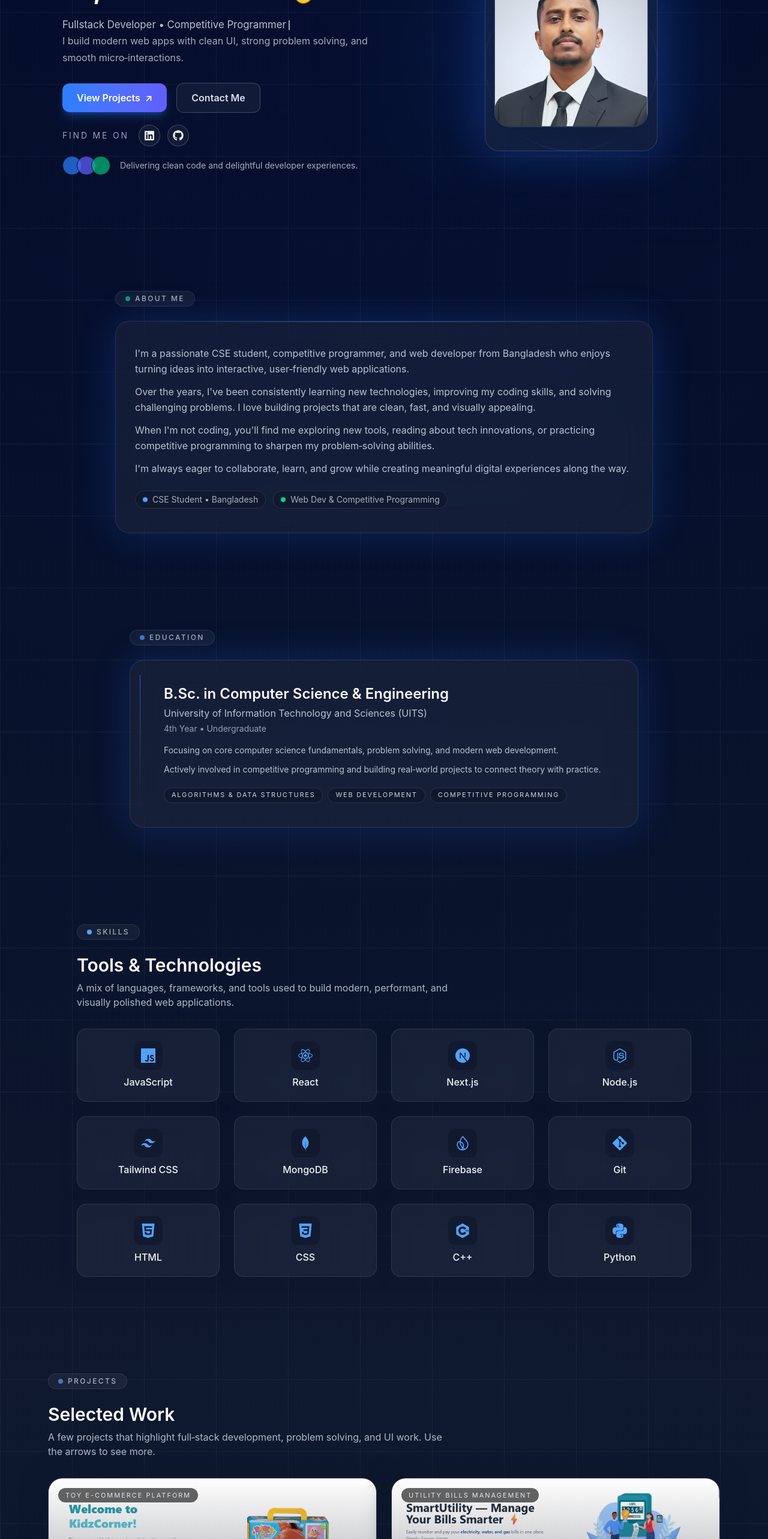
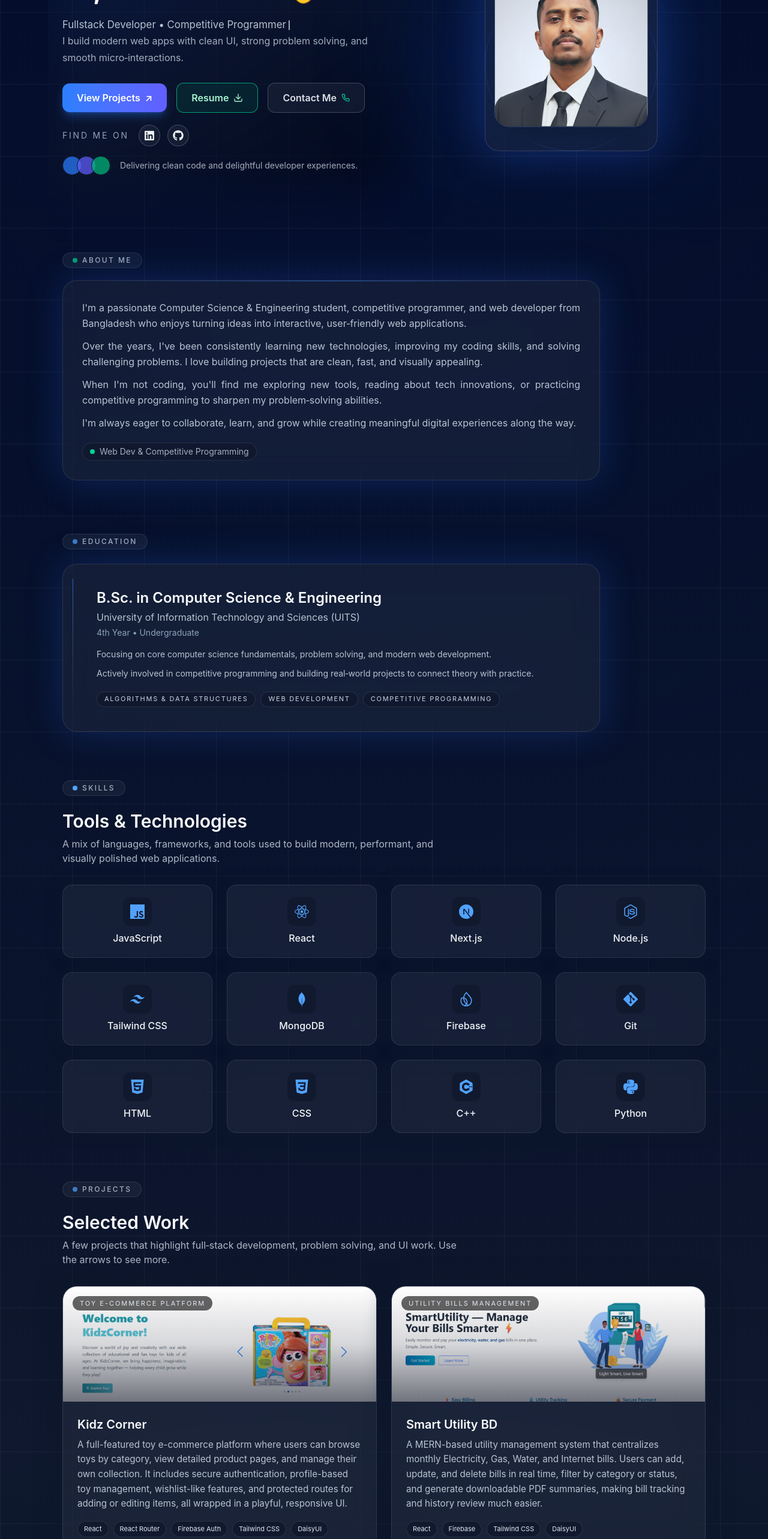
Before and after one commit to Mahfuz5634/My-Portfolio, a React (Vite) app: page / in a window 1280 px wide. Shown: the part 220-2786 px from the top of the page at 60% size. Built offline with nearby package versions, Linux system fonts and the light colour scheme.

Commit message:
all done

```diff
--- a/index.html
+++ b/index.html
@@ -2,9 +2,9 @@
 <html lang="en">
   <head>
     <meta charset="UTF-8" />
-    <link rel="icon" type="image/svg+xml" href="/vite.svg" />
+
     <meta name="viewport" content="width=device-width, initial-scale=1.0" />
-    <title>my-portfolio</title>
+    <title>Mahfuz's-Portfolio</title>
   </head>
   <body>
     <div id="root"></div>
--- a/src/components/About.jsx
+++ b/src/components/About.jsx
@@ -2,10 +2,10 @@ import React from "react";
 
 const About = () => {
   return (
-    <section id="about" className="py-20">
-      <div className="max-w-4xl mx-auto">
+    <section id="about" className="pt-4 pb-12">
+      <div className="max-w-6xl mx-auto px-4 sm:px-6">
         {/* Section label */}
-        <div className="inline-flex items-center gap-2 rounded-full border border-white/10 bg-white/5 px-4 py-1 mb-6 backdrop-blur">
+        <div className="inline-flex items-center gap-2 rounded-full border border-white/10 bg-white/5 px-4 py-1 mb-5 backdrop-blur">
           <span className="h-2 w-2 rounded-full bg-emerald-400 animate-pulse" />
           <span className="text-xs font-medium uppercase tracking-[0.2em] text-slate-300/80">
             About Me
@@ -13,43 +13,39 @@ const About = () => {
         </div>
 
         {/* Glass card */}
-        <div className="relative rounded-3xl border border-white/10 bg-white/5 px-6 sm:px-8 py-8 sm:py-10 backdrop-blur-xl shadow-[0_0_60px_rgba(37,99,235,0.25)]">
+        <div className="relative w-full sm:max-w-4xl rounded-3xl border border-white/10 bg-white/5 px-5 sm:px-8 py-6 sm:py-8 backdrop-blur-xl shadow-[0_0_60px_rgba(37,99,235,0.25)]">
           {/* subtle gradient line */}
           <div className="absolute inset-x-6 top-0 h-px bg-gradient-to-r from-transparent via-blue-500/60 to-transparent" />
 
-          <p className="text-sm sm:text-base text-slate-300/90 leading-relaxed mb-3">
-            I&apos;m a passionate CSE student, competitive programmer, and web
+          <p className="text-sm sm:text-base sm:text-justify text-slate-300/90 leading-relaxed mb-3">
+            I&apos;m a passionate Computer Science & Engineering student, competitive programmer, and web
             developer from Bangladesh who enjoys turning ideas into interactive,
             user‑friendly web applications.
           </p>
 
-          <p className="text-sm sm:text-base text-slate-300/90 leading-relaxed mb-3">
+          <p className="text-sm sm:text-base sm:text-justify text-slate-300/90 leading-relaxed mb-3">
             Over the years, I&apos;ve been consistently learning new
             technologies, improving my coding skills, and solving challenging
             problems. I love building projects that are clean, fast, and visually
             appealing.
           </p>
 
-          <p className="text-sm sm:text-base text-slate-300/90 leading-relaxed mb-3">
+          <p className="text-sm sm:text-base sm:text-justify text-slate-300/90 leading-relaxed mb-3">
             When I&apos;m not coding, you&apos;ll find me exploring new tools,
             reading about tech innovations, or practicing competitive programming
             to sharpen my problem‑solving abilities.
           </p>
 
-          <p className="text-sm sm:text-base text-slate-300/90 leading-relaxed">
+          <p className="text-sm sm:text-base sm:text-justify text-slate-300/90 leading-relaxed">
             I&apos;m always eager to collaborate, learn, and grow while creating
             meaningful digital experiences along the way.
           </p>
 
           {/* Small meta row */}
-          <div className="mt-6 flex flex-wrap items-center gap-3 text-xs sm:text-sm text-slate-300/80">
-            <span className="inline-flex items-center gap-2 rounded-full bg-slate-900/60 px-3 py-1 border border-white/10">
-              <span className="h-2 w-2 rounded-full bg-blue-400" />
-              <span>CSE Student • Bangladesh</span>
-            </span>
+          <div className="mt-5 flex flex-wrap items-center gap-3 text-xs sm:text-sm text-slate-300/80">
             <span className="inline-flex items-center gap-2 rounded-full bg-slate-900/60 px-3 py-1 border border-white/10">
               <span className="h-2 w-2 rounded-full bg-emerald-400" />
-              <span>Web Dev & Competitive Programming</span>
+              <span>Web Dev &amp; Competitive Programming</span>
             </span>
           </div>
         </div>
--- a/src/components/Education.jsx
+++ b/src/components/Education.jsx
@@ -2,8 +2,8 @@ import React from "react";
 
 const Education = () => {
   return (
-    <section id="education" className="py-20">
-      <div className="max-w-4xl mx-auto px-6">
+    <section id="education" className="py-10">
+      <div className="max-w-6xl mx-auto px-6">
         {/* label */}
         <div className="inline-flex items-center gap-2 rounded-full border border-white/10 bg-white/5 px-4 py-1 mb-6 backdrop-blur">
           <span className="h-2 w-2 rounded-full bg-blue-400 animate-pulse" />
@@ -12,7 +12,7 @@ const Education = () => {
           </span>
         </div>
 
-        <div className="relative rounded-3xl border border-white/10 bg-white/5 px-6 sm:px-8 py-8 sm:py-10 backdrop-blur-xl shadow-[0_0_60px_rgba(37,99,235,0.25)]">
+        <div className="relative max-w-4xl rounded-3xl border border-white/10 bg-white/5 px-6 sm:px-8 py-8 sm:py-10 backdrop-blur-xl shadow-[0_0_60px_rgba(37,99,235,0.25)]">
           {/* vertical accent line */}
           <div className="absolute left-4 top-6 bottom-6 hidden sm:block">
             <div className="h-full w-px bg-gradient-to-b from-blue-500/70 via-slate-500/40 to-transparent" />
@@ -20,7 +20,7 @@ const Education = () => {
 
           <div className="sm:ml-6">
             <h2 className="text-xl sm:text-2xl font-semibold text-slate-50 mb-1">
-              B.Sc. in Computer Science & Engineering
+              B.Sc. in Computer Science &amp; Engineering
             </h2>
             <p className="text-sm sm:text-base text-slate-300/90 mb-1">
               University of Information Technology and Sciences (UITS)
@@ -41,7 +41,7 @@ const Education = () => {
 
               <div className="flex flex-wrap gap-2 mt-2">
                 <span className="rounded-full bg-slate-900/70 border border-white/10 px-3 py-1 text-[11px] uppercase tracking-[0.16em] text-slate-300">
-                  Algorithms & Data Structures
+                  Algorithms &amp; Data Structures
                 </span>
                 <span className="rounded-full bg-slate-900/70 border border-white/10 px-3 py-1 text-[11px] uppercase tracking-[0.16em] text-slate-300">
                   Web Development
--- a/src/components/Footer.jsx
+++ b/src/components/Footer.jsx
@@ -7,11 +7,18 @@ export default function Footer() {
         {/* subtle line */}
         <div className="h-px w-full bg-gradient-to-r from-transparent via-slate-600/60 to-transparent mb-4" />
 
-        <div className="flex flex-col items-center gap-1 text-sm text-slate-300">
+        <div className="flex flex-col items-center gap-2 text-sm text-slate-300">
           <p className="text-xs text-slate-400">
-            Open to interesting projects & collaborations.
+            Open to interesting projects &amp; collaborations.
           </p>
-          <p>© {new Date().getFullYear()} Mahfuz</p>
+
+          <p className="text-xs text-slate-400">
+            Based in <span className="text-slate-200">Bangladesh</span> • Building web apps &amp; solving problems.
+          </p>
+
+          <p className="text-[11px] text-slate-500">
+            © {new Date().getFullYear()} Mahfuz • Crafted with React &amp; Tailwind CSS
+          </p>
         </div>
       </div>
     </footer>
--- a/src/components/Hero.jsx
+++ b/src/components/Hero.jsx
@@ -1,12 +1,11 @@
 import React, { useEffect } from "react";
-import {
-  motion,
-  useMotionValue,
-  useTransform,
-  animate,
-} from "framer-motion";
+import { motion, useMotionValue, useTransform, animate } from "framer-motion";
 import { FaGithub, FaLinkedin } from "react-icons/fa";
 import image from "../assets/myPhoto.png";
+import { FiDownload } from "react-icons/fi";
+import { FiMail, FiPhone } from "react-icons/fi";
+
+
 
 // Text animation
 const fadeUp = {
@@ -32,9 +31,7 @@ const staggerContainer = {
 const TypingText = ({ text }) => {
   const count = useMotionValue(0);
   const rounded = useTransform(count, (latest) => Math.round(latest));
-  const displayText = useTransform(rounded, (latest) =>
-    text.slice(0, latest)
-  );
+  const displayText = useTransform(rounded, (latest) => text.slice(0, latest));
 
   useEffect(() => {
     const controls = animate(count, text.length, {
@@ -84,27 +81,30 @@ const Hero = () => {
       </motion.div>
 
       {/* content wrapper */}
-      <div className="relative z-10 max-w-6xl mx-auto px-6 flex flex-col md:flex-row items-center gap-14 md:gap-18">
-        {/* LEFT TEXT */}
+      <div className="relative z-10 max-w-6xl mx-auto px-6 flex flex-col-reverse md:flex-row items-center gap-14 md:gap-18">
+        {/* LEFT TEXT (below image on mobile, left on desktop) */}
         <motion.div
           variants={staggerContainer}
           initial="hidden"
           animate="visible"
-          className="flex-1"
+          className="flex-1 relative"
         >
+          {/* subtle glow card behind text */}
+          <div className="pointer-events-none absolute -inset-x-4 -inset-y-6 rounded-3xl bg-gradient-to-br from-blue-500/10 via-slate-900/60 to-slate-950/80 blur-2xl" />
+
           <motion.div
             variants={fadeUp}
-            className="inline-flex items-center gap-2 rounded-full border border-white/10 bg-white/5 px-4 py-1.5 mb-5 backdrop-blur-md"
+            className="inline-flex items-center gap-2 rounded-full border border-white/10 bg-white/5 px-4 py-1.5 mb-5 backdrop-blur-md relative"
           >
             <span className="inline-block h-2 w-2 rounded-full bg-emerald-400 animate-pulse" />
             <p className="text-xs md:text-sm text-slate-200/80">
-              Available for onsite & remote roles
+              Available for onsite &amp; remote roles
             </p>
           </motion.div>
 
           <motion.h1
             variants={fadeUp}
-            className="text-4xl sm:text-5xl md:text-[2.9rem] lg:text-[3.3rem] font-semibold tracking-tight text-slate-50 mb-4 leading-tight"
+            className="relative text-4xl sm:text-5xl md:text-[2.9rem] lg:text-[3.3rem] font-semibold tracking-tight text-slate-50 mb-4 leading-tight"
           >
             Hi, <span className="text-slate-300">I&apos;m</span>{" "}
             <span className="bg-gradient-to-r from-blue-400 via-sky-400 to-indigo-400 bg-clip-text text-transparent">
@@ -115,19 +115,20 @@ const Hero = () => {
 
           <motion.p
             variants={fadeUp}
-            className="text-base sm:text-lg md:text-[1.05rem] text-slate-300/90 leading-relaxed max-w-xl"
+            className="relative text-base sm:text-lg md:text-[1.05rem] text-slate-300/90 leading-relaxed max-w-xl"
           >
             <TypingText text="Fullstack Developer • Competitive Programmer" />
             <br />
             <span className="text-sm sm:text-base text-slate-300/80">
-              I build modern web apps with clean UI, strong problem solving,
-              and smooth micro‑interactions.
+              I build modern web apps with clean UI, strong problem solving, and
+              smooth micro‑interactions.
             </span>
           </motion.p>
 
+          {/* CTA row with Resume */}
           <motion.div
             variants={fadeUp}
-            className="mt-7 flex flex-wrap items-center gap-4"
+            className="relative mt-7 flex flex-wrap items-center gap-4"
           >
             <motion.a
               whileHover={{ scale: 1.05, y: -1 }}
@@ -139,6 +140,17 @@ const Hero = () => {
               <span className="text-base">↗</span>
             </motion.a>
 
+            {/* Resume button – served from /public */}
+            <motion.a
+              whileHover={{ scale: 1.05, y: -1 }}
+              whileTap={{ scale: 0.96, y: 0 }}
+              href="https://drive.google.com/uc?export=download&id=1yRNYJD_NwcNTgKdfMTFhsKB8zAqFpybx"
+              className="inline-flex items-center gap-2 rounded-xl border border-emerald-400/70 bg-emerald-500/10 px-6 py-3 text-sm sm:text-base font-semibold text-emerald-200 backdrop-blur-md hover:border-emerald-300 hover:bg-emerald-500/20 transition"
+            >
+              <span>Resume</span>
+              <FiDownload className="text-base" />
+            </motion.a>
+
             <motion.a
               whileHover={{ scale: 1.05, y: -1 }}
               whileTap={{ scale: 0.96, y: 0 }}
@@ -146,13 +158,14 @@ const Hero = () => {
               className="inline-flex items-center gap-2 rounded-xl border border-white/20 bg-white/5 px-6 py-3 text-sm sm:text-base font-semibold text-slate-100/90 backdrop-blur-md hover:border-blue-400/70 transition"
             >
               <span>Contact Me</span>
+              <FiPhone className="text-emerald-400 text-sm" />
             </motion.a>
           </motion.div>
 
           {/* Social links */}
           <motion.div
             variants={fadeUp}
-            className="mt-5 flex items-center gap-4 text-sm text-slate-300/80"
+            className="relative mt-5 flex items-center gap-4 text-sm text-slate-300/80"
           >
             <span className="text-xs sm:text-sm uppercase tracking-[0.2em] text-slate-400">
               Find me on
@@ -179,7 +192,7 @@ const Hero = () => {
 
           <motion.div
             variants={fadeUp}
-            className="mt-4 flex flex-wrap items-center gap-4 text-xs sm:text-sm text-slate-300/80"
+            className="relative mt-4 flex flex-wrap items-center gap-4 text-xs sm:text-sm text-slate-300/80"
           >
             <div className="flex -space-x-2">
               <span className="h-8 w-8 rounded-full bg-blue-500/70 border border-slate-900" />
@@ -190,7 +203,7 @@ const Hero = () => {
           </motion.div>
         </motion.div>
 
-        {/* RIGHT IMAGE */}
+        {/* RIGHT IMAGE (on top on mobile because of flex-col-reverse) */}
         <motion.div
           initial={{ opacity: 0, scale: 0.9, y: 16 }}
           animate={{ opacity: 1, scale: 1, y: 0 }}
--- a/src/components/Projects.jsx
+++ b/src/components/Projects.jsx
@@ -13,7 +13,7 @@ const Projects = () => {
     {
       name: "Kidz Corner",
       tagline: "Toy e-commerce platform",
-      desc: "Toy marketplace with secure auth, profile management, order history, and protected routes.",
+      desc: "A full-featured toy e-commerce platform where users can browse toys by category, view detailed product pages, and manage their own collection. It includes secure authentication, profile-based toy management, wishlist-like features, and protected routes for adding or editing items, all wrapped in a playful, responsive UI.",
       tech: [
         "React",
         "React Router",
@@ -22,70 +22,70 @@ const Projects = () => {
         "DaisyUI",
       ],
       live: "https://kidz-corner-webapp.netlify.app/",
-      github: "https://github.com/your-username/kidz-corner",
+      github: "https://github.com/Mahfuz5634/Kidz-Corner-With-Firebase",
       image: kidzImg,
     },
     {
       name: "Smart Utility BD",
       tagline: "Utility bills management",
-      desc: "MERN app to track and pay Electricity, Gas, Water, and Internet bills with CRUD and PDF reports.",
+      desc: "A MERN-based utility management system that centralizes monthly Electricity, Gas, Water, and Internet bills. Users can add, update, and delete bills in real time, filter by category or status, and generate downloadable PDF summaries, making bill tracking and history review much easier.",
       tech: ["React", "Firebase", "Tailwind CSS", "DaisyUI"],
       live: "https://smart-utility-bd.netlify.app/",
-      github: "https://github.com/your-username/smart-utility-bd",
+      github: "https://github.com/Mahfuz5634/SmartUtility-Project-ClientPart",
       image: utilityImg,
     },
     {
       name: "Dragon News",
       tagline: "News portal with auth",
-      desc: "React news portal with category-based browsing and Firebase email/password authentication.",
+      desc: "A modern news portal that lets users explore articles by category and read full stories after signing in. The app uses Firebase email/password authentication, protected routes for detailed news views, and a clean layout to keep reading focused and distraction-free.",
       tech: ["React", "React Router", "Firebase Auth", "Tailwind CSS", "DaisyUI"],
       live: "https://dragon-news-firebase22.netlify.app/",
-      github: "https://github.com/your-username/dragon-news",
+      github: "https://github.com/Mahfuz5634/Dragon-News-With-Firebase-Project",
       image: dragonImg,
     },
     {
       name: "Book Vibe",
       tagline: "Book explorer",
-      desc: "React app for discovering and exploring books with clean, responsive UI and routing.",
+      desc: "A book discovery interface where users can browse a curated collection of books, see detailed information such as author and rating, and switch between different sections using React Router. The UI focuses on readability and responsive layout to make exploring books feel smooth on any device.",
       tech: ["React", "React Router", "Tailwind CSS"],
       live: "https://book-vibe-with-react-20022.netlify.app/",
-      github: "https://github.com/your-username/book-vibe",
+      github: "https://github.com/Mahfuz5634/Book-Vibe-With-React-Router-Project",
       image: bookImg,
     },
     {
       name: "Customer Support App",
       tagline: "Support ticket manager",
-      desc: "React-based app to manage support tickets with status tracking, updates, and API integration.",
+      desc: "A support dashboard for managing customer tickets with clear status tracking and updates. Users can view ticket details, follow their progress through different states, and interact with data coming from APIs, showcasing structured state management and responsive layout.",
       tech: ["React", "JavaScript", "API", "Tailwind CSS", "DaisyUI"],
       live: "https://customer-support-react-2200.netlify.app/",
-      github: "https://github.com/your-username/customer-support-app",
+      github: "https://github.com/Mahfuz5634/Customer-Support-Zone-Using-React",
       image: supportImg,
     },
     {
       name: "Eco World Project",
       tagline: "Plants & eco products",
-      desc: "JS-powered site to showcase plants and eco products, focusing on DOM work and fetch API.",
+      desc: "A JavaScript-driven landing page that highlights plants and eco-friendly products with interactive cards and dynamic content loading. It focuses on DOM manipulation, fetch API usage, and clean component sections to simulate a small product catalogue experience.",
       tech: ["JavaScript", "HTML5", "CSS3", "Fetch API", "Tailwind"],
       live: "https://mahfuz5634.github.io/Eco-World-Project/",
-      github: "https://github.com/mahfuz5634/Eco-World-Project",
+      github: "https://github.com/Mahfuz5634/Eco-World-Project",
       image: ecoImg,
     },
     {
       name: "English Shikhi",
       tagline: "Learn English vocabulary",
-      desc: "Interactive app to learn vocabulary with pronunciation, examples, synonyms, and TTS.",
+      desc: "An interactive vocabulary learning tool that helps users practice English words with meanings, example sentences, synonyms, and text-to-speech playback. It demonstrates working with public APIs, DOM updates, and UX aimed at making learning lightweight and engaging.",
       tech: ["JavaScript", "HTML5", "CSS3", "Fetch API", "Tailwind CSS"],
       live: "https://mahfuz5634.github.io/English-Shikhi-Project/",
-      github: "https://github.com/mahfuz5634/English-Shikhi-Project",
+      github: "https://github.com/Mahfuz5634/English-Shikhi-Project",
       image: englishImg,
     },
     {
       name: "Tea House Project",
       tagline: "Tea shop landing page",
-      desc: "Practice site with a tea house theme, product showcase, and client reviews.",
+      desc: "A static but polished tea shop landing page that showcases different tea products, featured sections, and client testimonials. It focuses on layout, typography, and responsive design using only HTML and CSS to create a visually pleasing marketing page.",
       tech: ["HTML", "CSS"],
       live: "https://mahfuz5634.github.io/Tea-House-Project/",
-      github: "https://github.com/mahfuz5634/Tea-House-Project",
+      github: "https://github.com/Mahfuz5634/Tea-House-Project",
       image: teaImg,
     },
   ];
@@ -100,8 +100,8 @@ const Projects = () => {
   const goNext = () => setPage((p) => Math.min(totalPages, p + 1));
 
   return (
-    <section id="projects" className="py-20">
-      <div className="max-w-6xl mx-auto">
+    <section id="projects" className="py-10">
+      <div className="max-w-6xl mx-auto px-6">
         {/* label */}
         <div className="inline-flex items-center gap-2 rounded-full border border-white/10 bg-white/5 px-4 py-1 mb-6 backdrop-blur">
           <span className="h-2 w-2 rounded-full bg-blue-400 animate-pulse" />
--- a/src/components/Skills.jsx
+++ b/src/components/Skills.jsx
@@ -34,8 +34,8 @@ const Skills = () => {
   ];
 
   return (
-    <section id="skills" className="py-20">
-      <div className="max-w-5xl mx-auto">
+    <section id="skills" className="py-10">
+      <div className="max-w-6xl mx-auto px-6">
         <div className="inline-flex items-center gap-2 rounded-full border border-white/10 bg-white/5 px-4 py-1 mb-6 backdrop-blur">
           <span className="h-2 w-2 rounded-full bg-blue-400" />
           <span className="text-xs font-medium uppercase tracking-[0.2em] text-slate-300/80">
```
Also changed, not shown: src/components/CompetitiveProgramming.jsx (+94 -8 lines), src/components/Contact.jsx (+24 -20 lines), 1 other file (tests, documents, lock files or other folders).
